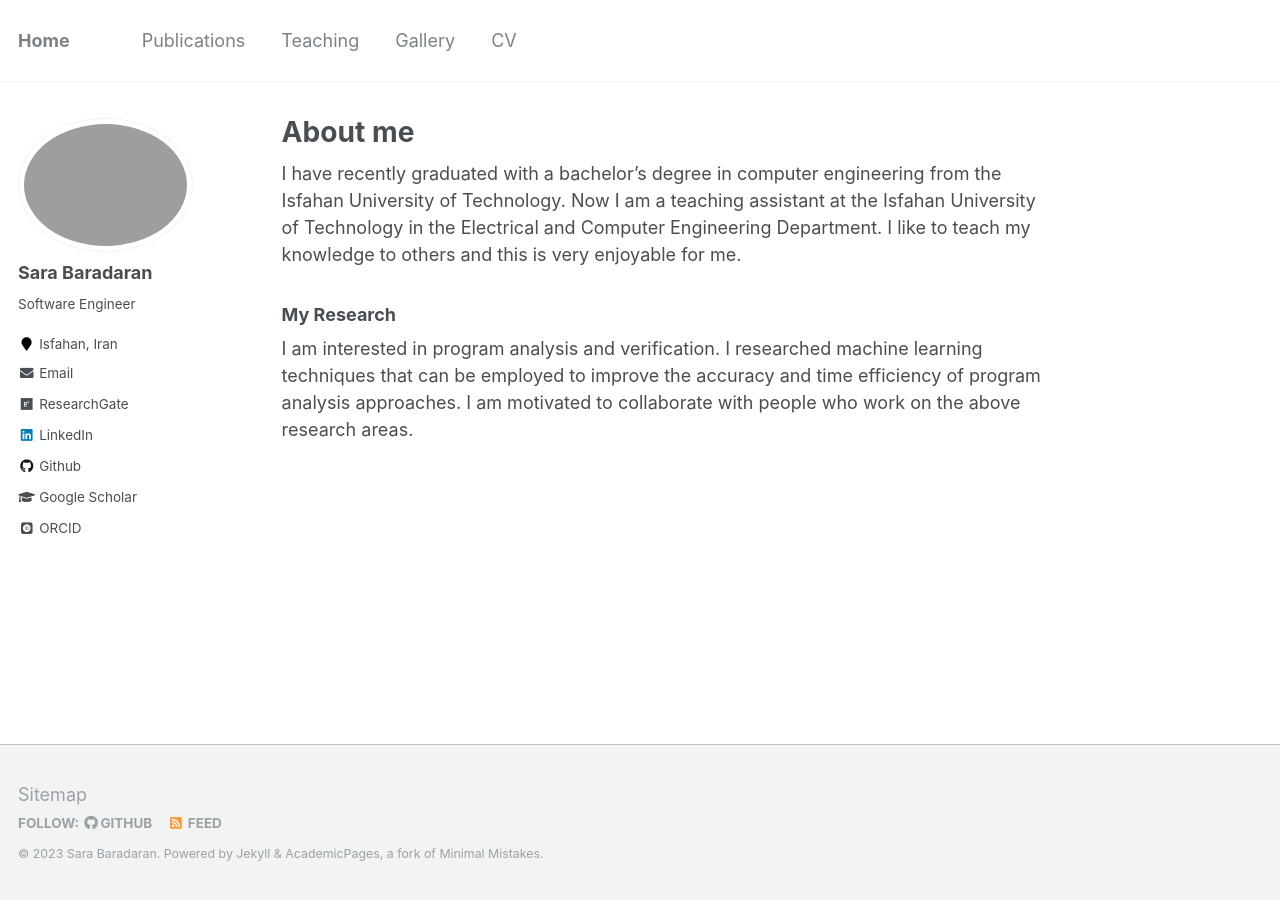
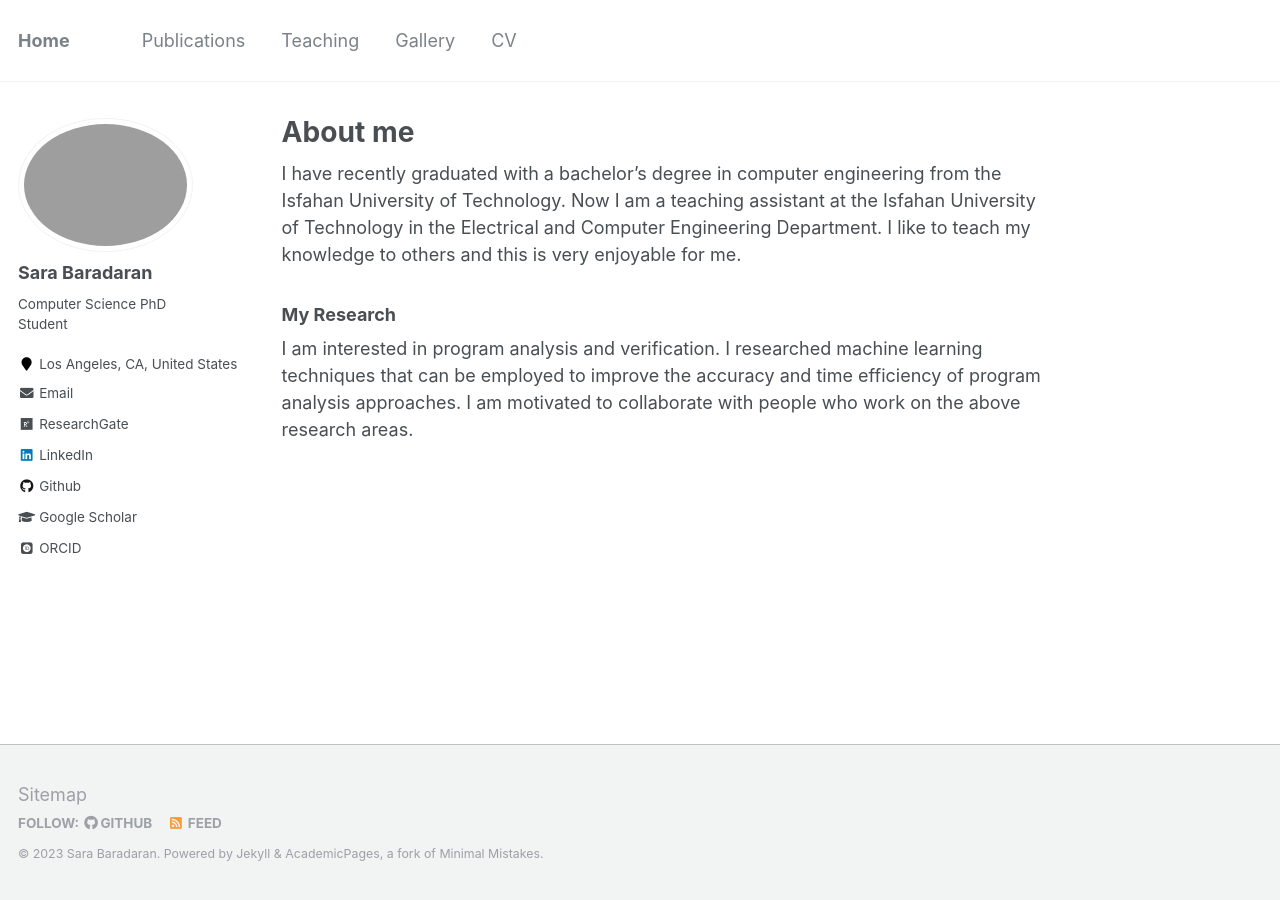
Before and after one commit to SaraBaradaran/SaraBaradaran.github.io, a Jekyll site: the page built from _pages/about.md, in a window 1280 px wide. Built offline with Jekyll 4.4.1, drawn with Linux system fonts in a browser that asks for light colours; some web fonts are replaced.

Commit message:
Update _config.yml

```diff
--- a/_config.yml
+++ b/_config.yml
@@ -82,12 +82,12 @@ analytics:
 author:
   name             : "Sara Baradaran"
   avatar           : "profile.jpg"
-  bio              : "Software Engineer"
-  location         : "Isfahan, Iran"
+  bio              : "Computer Science PhD Student"
+  location         : "Los Angeles, CA, United States"
   employer         :
   pubmed           : #"https://www.ncbi.nlm.nih.gov/pubmed/?term=john+snow"
   googlescholar    : "https://scholar.google.com/citations?user=VB7j7toAAAAJ&hl=fa&oi=ao"
-  email            : "s.baradaran@ec.iut.ac.ir"
+  email            : "sbaradar@usc.edu"
   researchgate     : "https://www.researchgate.net/profile/Sara-Baradaran"
   uri              :
   bitbucket        :
```
